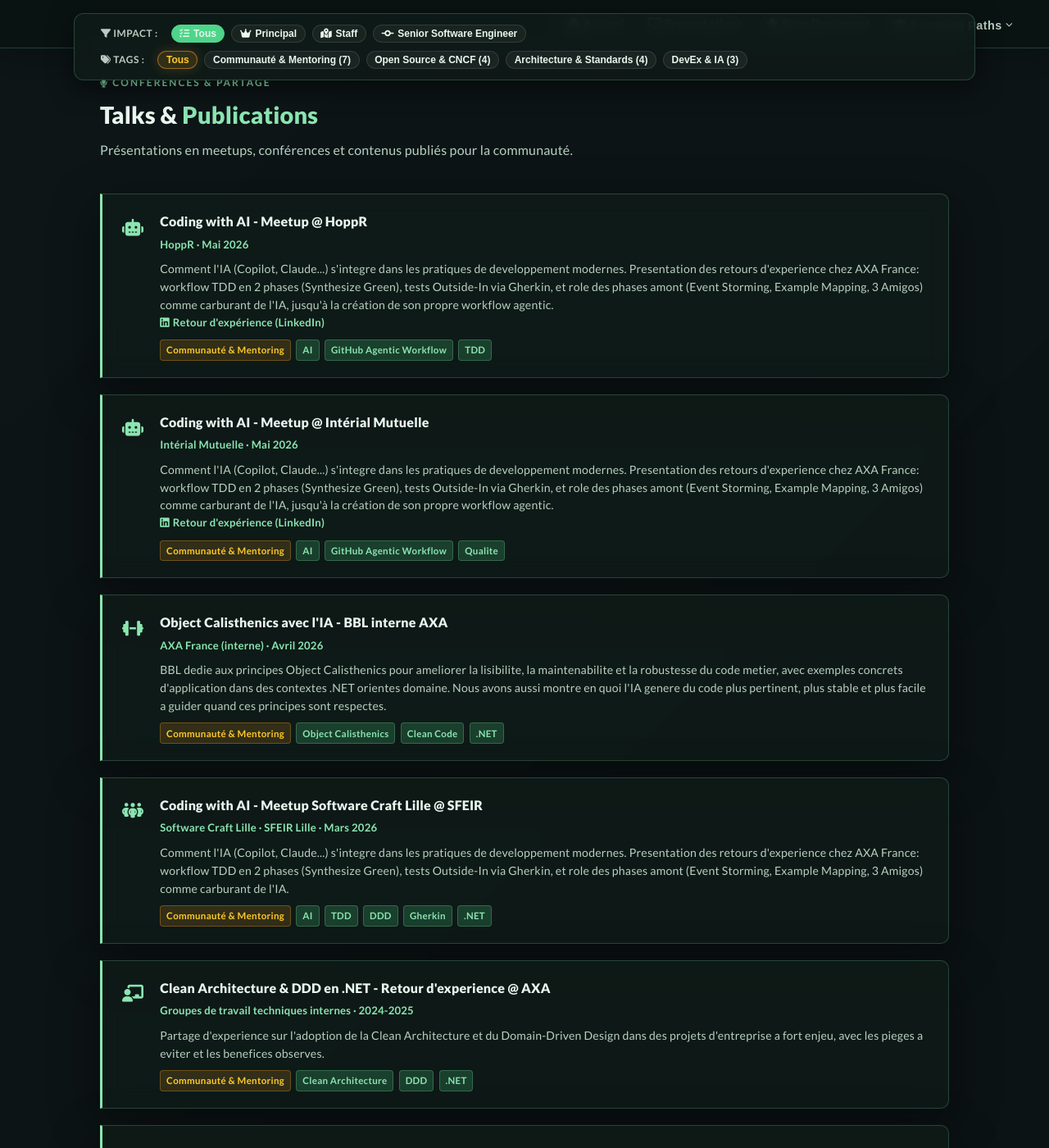
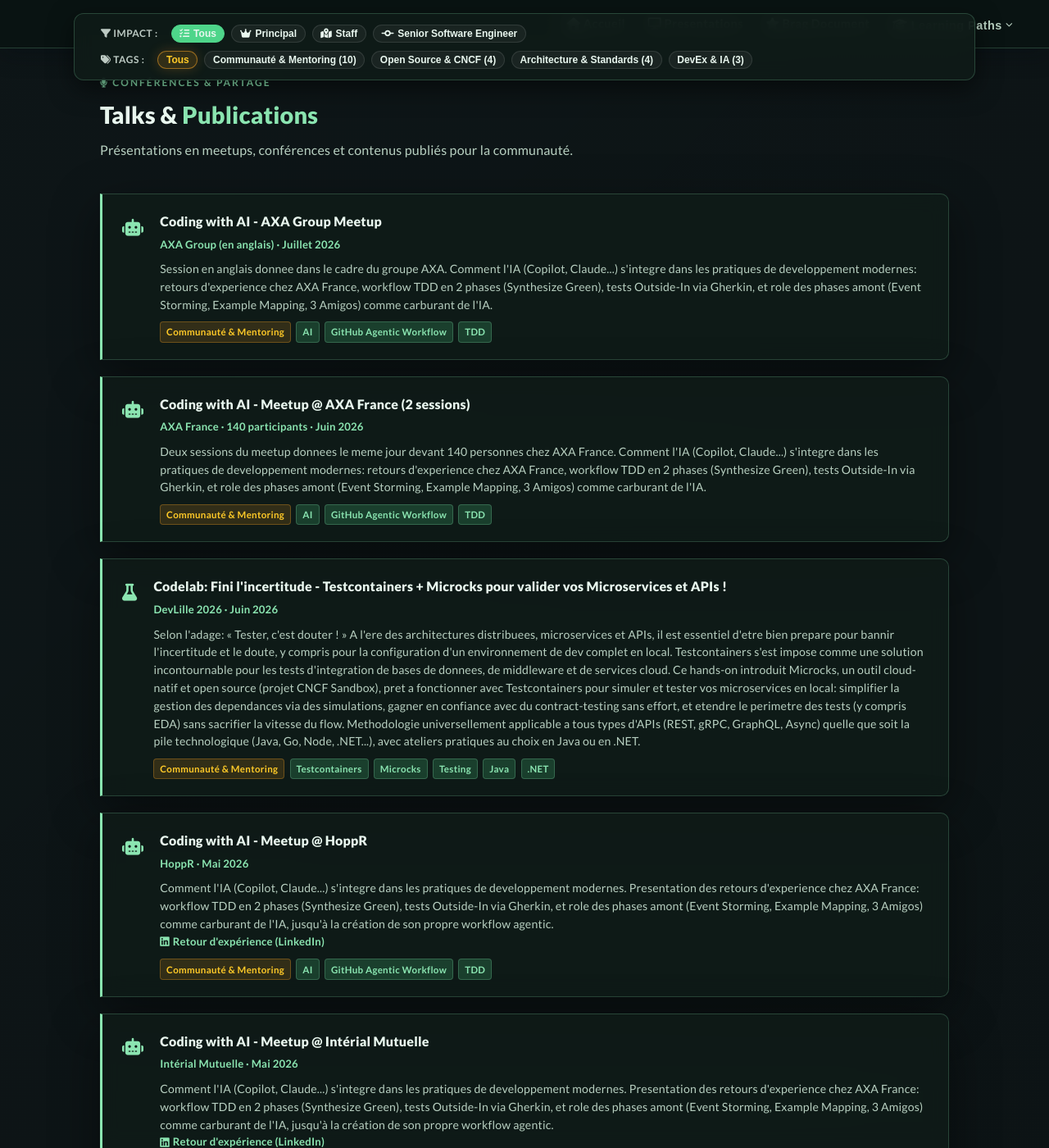
Before and after one commit to SebastienDegodez/SebastienDegodez.github.io, a Jekyll site: the page built from brag.md, in a window 1280 px wide and 1400 px high, scrolled down 6728 px. Shown: the whole window at 82% size. Built offline with Jekyll 4.4.1, drawn with Linux system fonts in a browser that asks for light colours.

Commit message:
Add new speaking engagements to talks.json

```diff
--- a/_data/talks.json
+++ b/_data/talks.json
@@ -1,4 +1,45 @@
 [
+  {
+    "sort_key": 20260702,
+    "icon": "fa-solid fa-robot",
+    "title": "Coding with AI - AXA Group Meetup",
+    "meta": "AXA Group (en anglais) · Juillet 2026",
+    "description": "Session en anglais donnee dans le cadre du groupe AXA. Comment l'IA (Copilot, Claude...) s'integre dans les pratiques de developpement modernes: retours d'experience chez AXA France, workflow TDD en 2 phases (Synthesize Green), tests Outside-In via Gherkin, et role des phases amont (Event Storming, Example Mapping, 3 Amigos) comme carburant de l'IA.",
+    "category": "Communauté & Mentoring",
+    "tags": [
+      "AI",
+      "GitHub Agentic Workflow",
+      "TDD"
+    ]
+  },
+  {
+    "sort_key": 20260618,
+    "icon": "fa-solid fa-robot",
+    "title": "Coding with AI - Meetup @ AXA France (2 sessions)",
+    "meta": "AXA France · 140 participants · Juin 2026",
+    "description": "Deux sessions du meetup donnees le meme jour devant 140 personnes chez AXA France. Comment l'IA (Copilot, Claude...) s'integre dans les pratiques de developpement modernes: retours d'experience chez AXA France, workflow TDD en 2 phases (Synthesize Green), tests Outside-In via Gherkin, et role des phases amont (Event Storming, Example Mapping, 3 Amigos) comme carburant de l'IA.",
+    "category": "Communauté & Mentoring",
+    "tags": [
+      "AI",
+      "GitHub Agentic Workflow",
+      "TDD"
+    ]
+  },
+  {
+    "sort_key": 20260612,
+    "icon": "fa-solid fa-flask",
+    "title": "Codelab: Fini l'incertitude - Testcontainers + Microcks pour valider vos Microservices et APIs !",
+    "meta": "DevLille 2026 · Juin 2026",
+    "description": "Selon l'adage: « Tester, c'est douter ! » A l'ere des architectures distribuees, microservices et APIs, il est essentiel d'etre bien prepare pour bannir l'incertitude et le doute, y compris pour la configuration d'un environnement de dev complet en local. Testcontainers s'est impose comme une solution incontournable pour les tests d'integration de bases de donnees, de middleware et de services cloud. Ce hands-on introduit Microcks, un outil cloud-natif et open source (projet CNCF Sandbox), pret a fonctionner avec Testcontainers pour simuler et tester vos microservices en local: simplifier la gestion des dependances via des simulations, gagner en confiance avec du contract-testing sans effort, et etendre le perimetre des tests (y compris EDA) sans sacrifier la vitesse du flow. Methodologie universellement applicable a tous types d'APIs (REST, gRPC, GraphQL, Async) quelle que soit la pile technologique (Java, Go, Node, .NET...), avec ateliers pratiques au choix en Java ou en .NET.",
+    "category": "Communauté & Mentoring",
+    "tags": [
+      "Testcontainers",
+      "Microcks",
+      "Testing",
+      "Java",
+      ".NET"
+    ]
+  },
   {
     "sort_key": 20260530,
     "icon": "fa-solid fa-robot",
```
